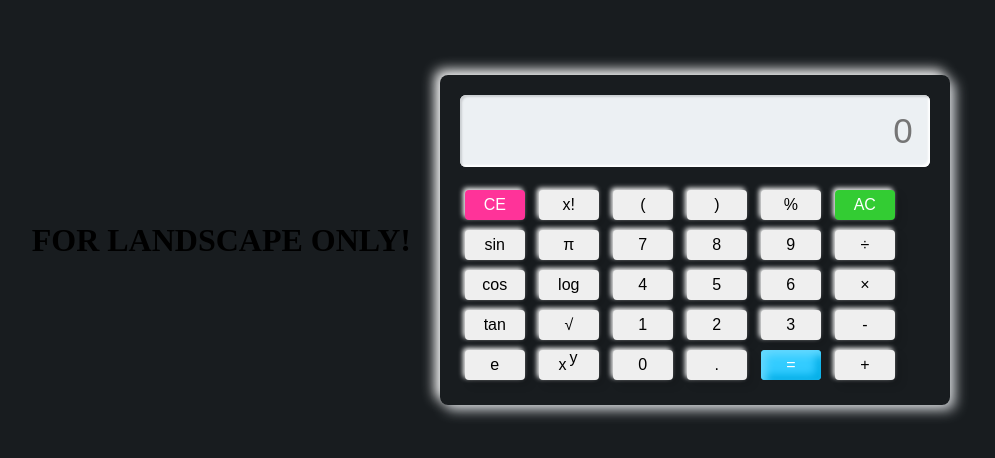
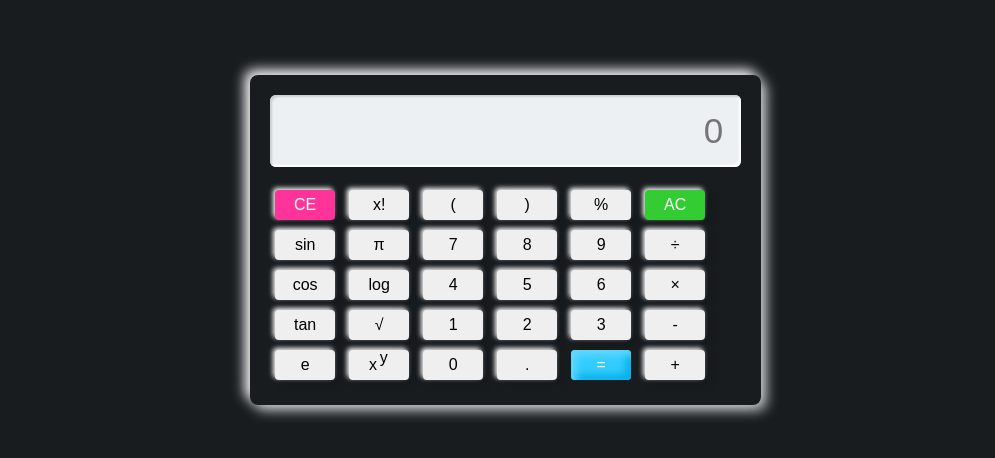
Before and after one commit to Oye7/webcalcu, a plain HTML site: page index.html in a window 1280 px wide. Shown: the part 160-618 px from the top of the page, without its empty margins (149-1144 px from the left). Drawn offline with Linux system fonts and the light colour scheme.

Commit message:
Update index.html

```diff
--- a/index.html
+++ b/index.html
@@ -105,7 +105,7 @@
 </style>
 
 <body>
-    <h1>FOR LANDSCAPE ONLY!</h1>
+
 
     <div class="container">
         <div class="display">
```
